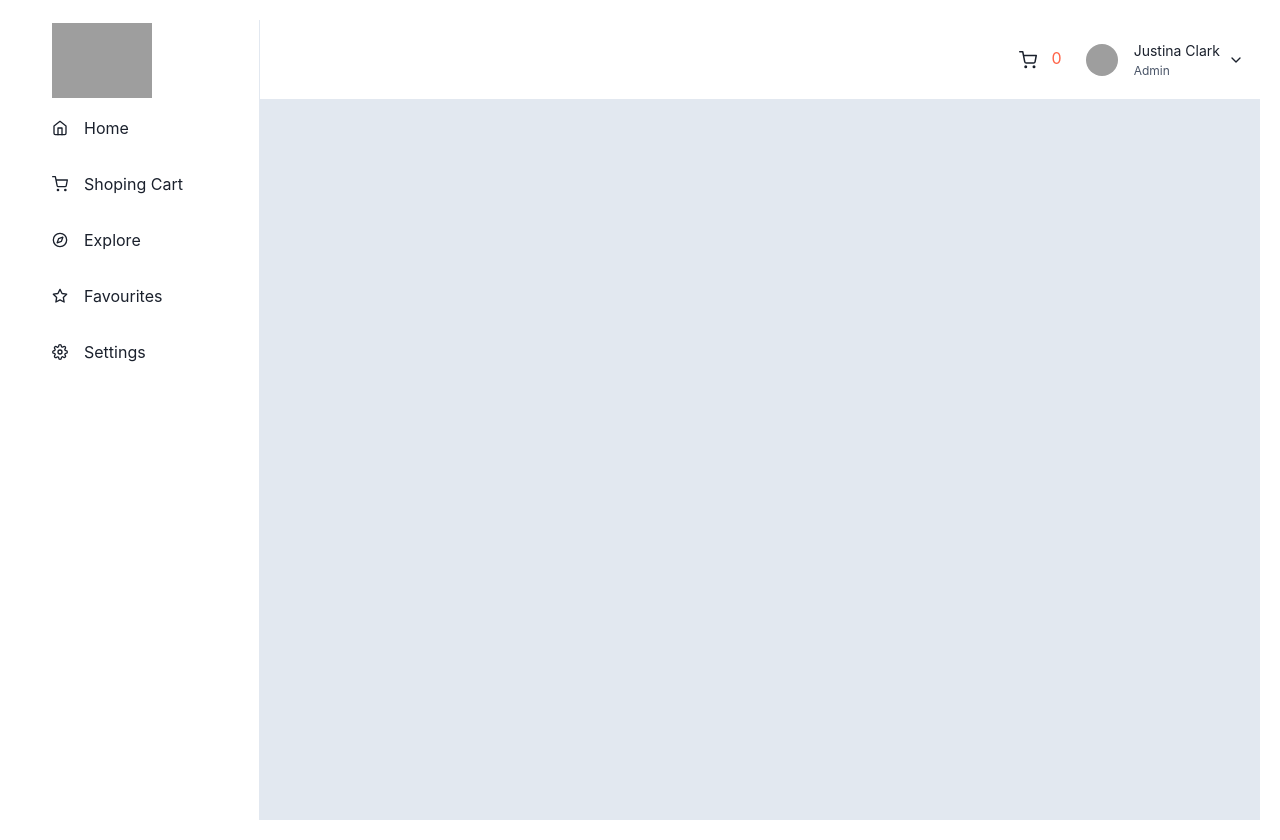
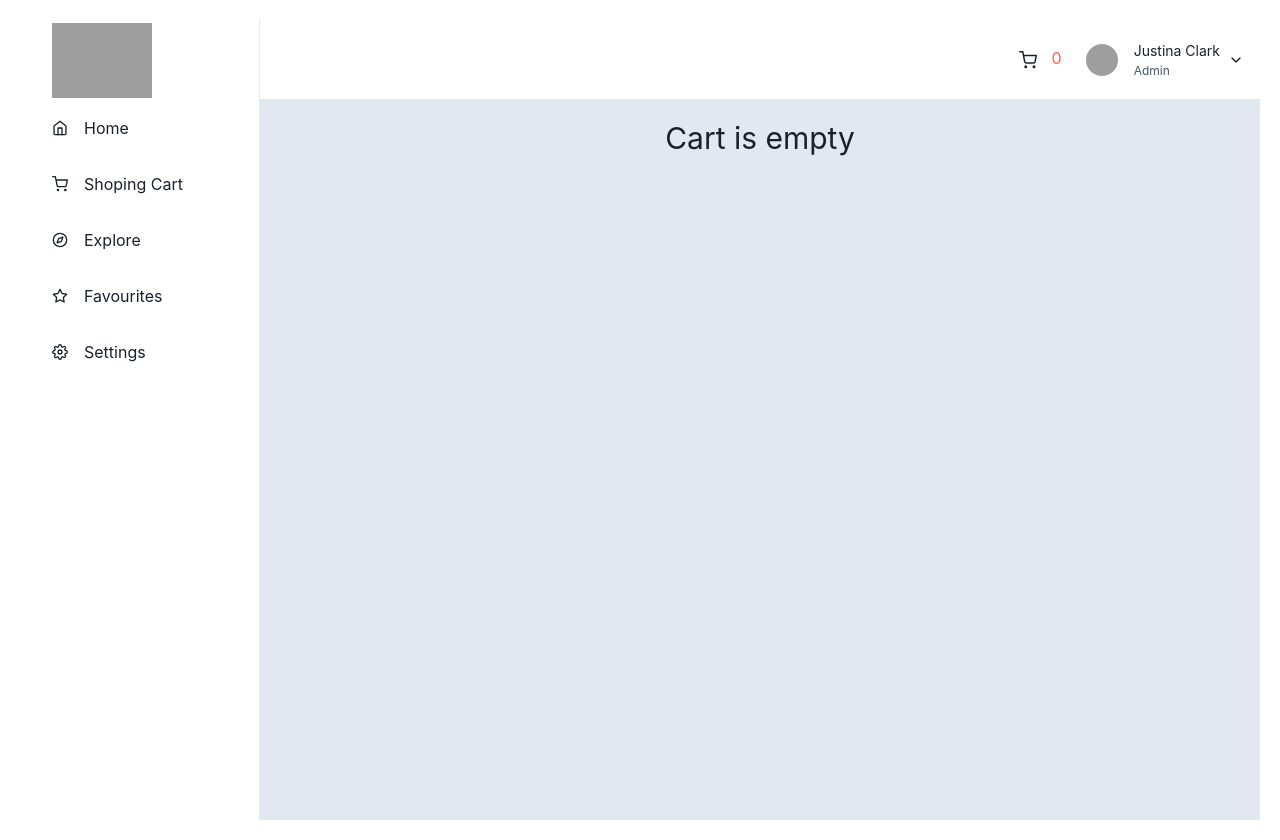
Before and after one commit to 6Neel9/Clone-Fashion, a React (Create React App) app: page /cart in a window 1280 px wide. Built offline with nearby package versions, Linux system fonts and the light colour scheme; grey boxes are pictures that could not be loaded.

Commit message:
Update Cart.js

```diff
--- a/src/pages/Cart.js
+++ b/src/pages/Cart.js
@@ -1,5 +1,6 @@
 import { useSelector,useDispatch } from "react-redux"
 import { remove } from "../store/cartSlice"
+import { Text } from '@chakra-ui/react'
 
 
 function Cart() {
@@ -13,6 +14,7 @@ function Cart() {
 
     return (
         <div>
+            {products.length===0?<Text fontSize='3xl'>Cart is empty</Text>:<Text fontSize='3xl'>Cart</Text>}
             <div className="cartWrapper">
                 {
                         products.map(product=>(
```
